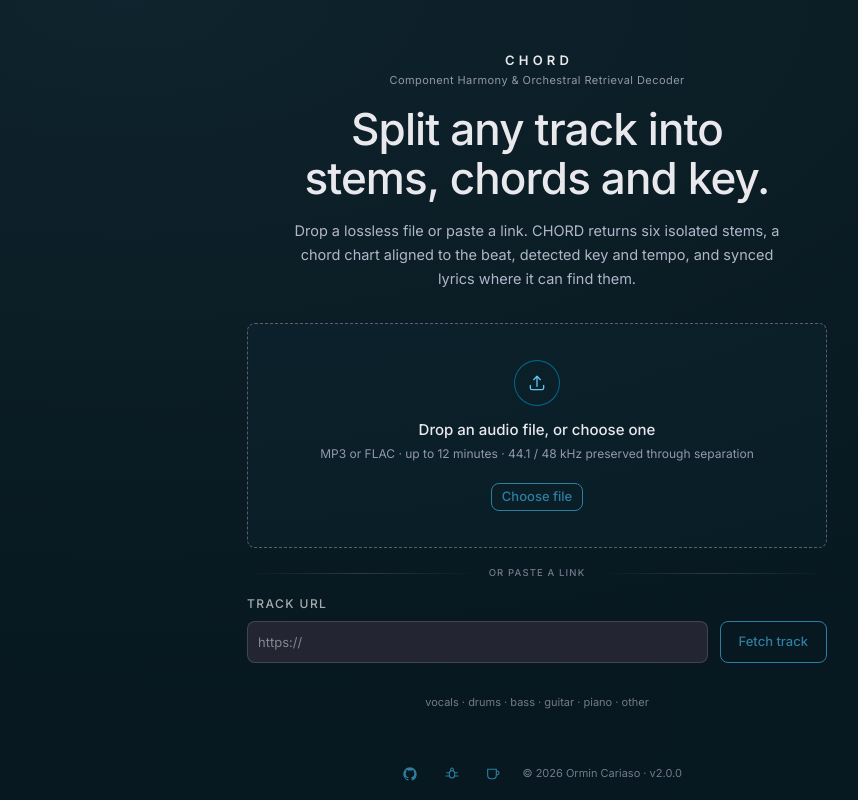
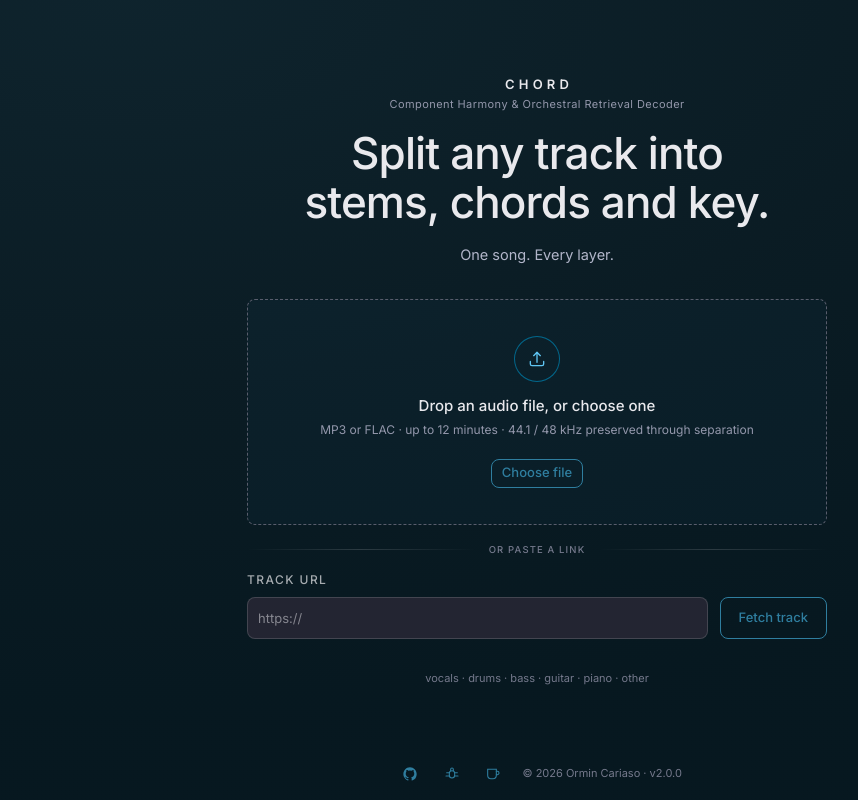
Before and after one commit to ocariaso/chord, a React (Vite) app in the folder web/: page / in a window 1280 px wide. Shown: the whole page, without its empty margins (103-961 px from the left). Built offline with nearby package versions, Linux system fonts and the light colour scheme.

Commit message:
Update the landing tagline and README summary.

```diff
--- a/web/src/design/copy.ts
+++ b/web/src/design/copy.ts
@@ -31,8 +31,7 @@ export const stemNames = {
 
 export const landingCopy = {
   headline: "Split any track into stems, chords and key.",
-  intro:
-    "Drop a lossless file or paste a link. CHORD returns six isolated stems, a chord chart aligned to the beat, detected key and tempo, and synced lyrics where it can find them.",
+  intro: "One song. Every layer.",
   dropTitle: "Drop an audio file, or choose one",
   // "up to 12 minutes" is the server's MAX_DURATION_SECONDS default.
   dropHint: "MP3 or FLAC · up to 12 minutes · 44.1 / 48 kHz preserved through separation",
```
Also changed, not shown: 2 other files (tests, documents, lock files or other folders).
